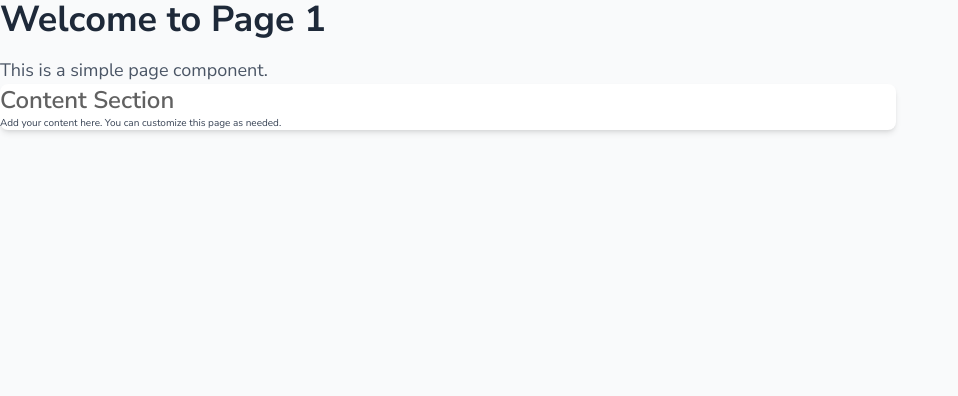
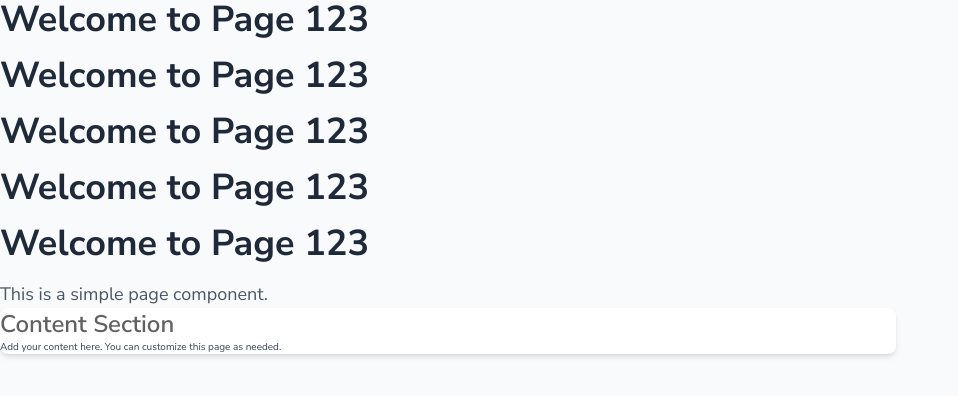
Before and after one commit to NguynKng/simple_social_network_frontend, a React app: page /page1 in a window 1280 px wide. Shown: the top 396 px of the page, without its empty margins (0-958 px from the left). Built offline with nearby package versions, Linux system fonts and the light colour scheme; no server answers; the HTML template or start-up script is replaced by a standard one; what @cloudinary/url-gen would draw is missing.

Commit message:
fix content page1

```diff
--- a/src/pages/Page1.jsx
+++ b/src/pages/Page1.jsx
@@ -3,7 +3,19 @@
     <div className="min-h-screen bg-gray-50 p-8">
       <div className="max-w-4xl mx-auto">
         <h1 className="text-4xl font-bold text-gray-800 mb-4">
-          Welcome to Page 1
+          Welcome to Page 123
+        </h1>
+        <h1 className="text-4xl font-bold text-gray-800 mb-4">
+          Welcome to Page 123
+        </h1>
+        <h1 className="text-4xl font-bold text-gray-800 mb-4">
+          Welcome to Page 123
+        </h1>
+        <h1 className="text-4xl font-bold text-gray-800 mb-4">
+          Welcome to Page 123
+        </h1>
+        <h1 className="text-4xl font-bold text-gray-800 mb-4">
+          Welcome to Page 123
         </h1>
         <p className="text-lg text-gray-600 mb-6">
           This is a simple page component.
```
